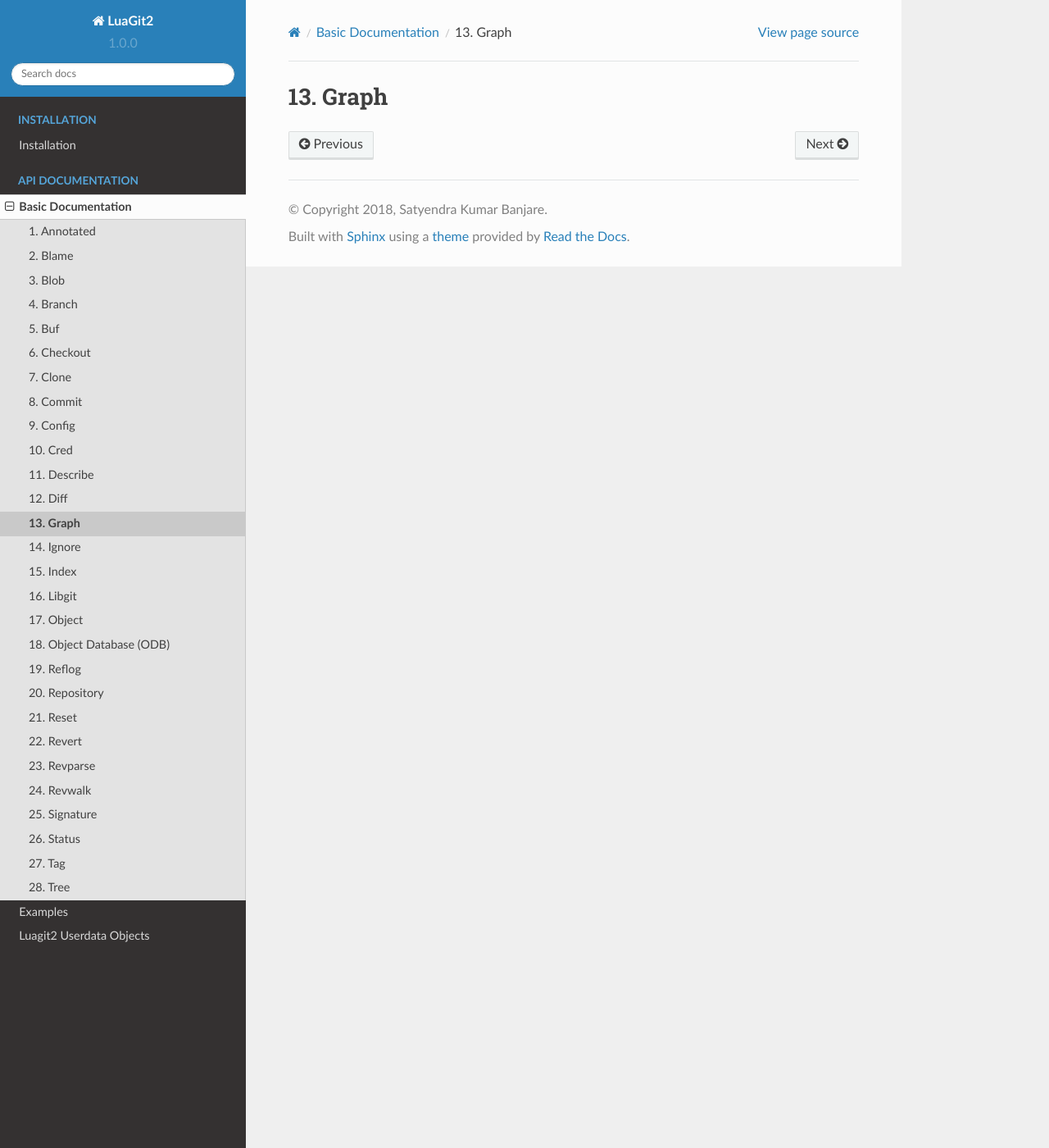
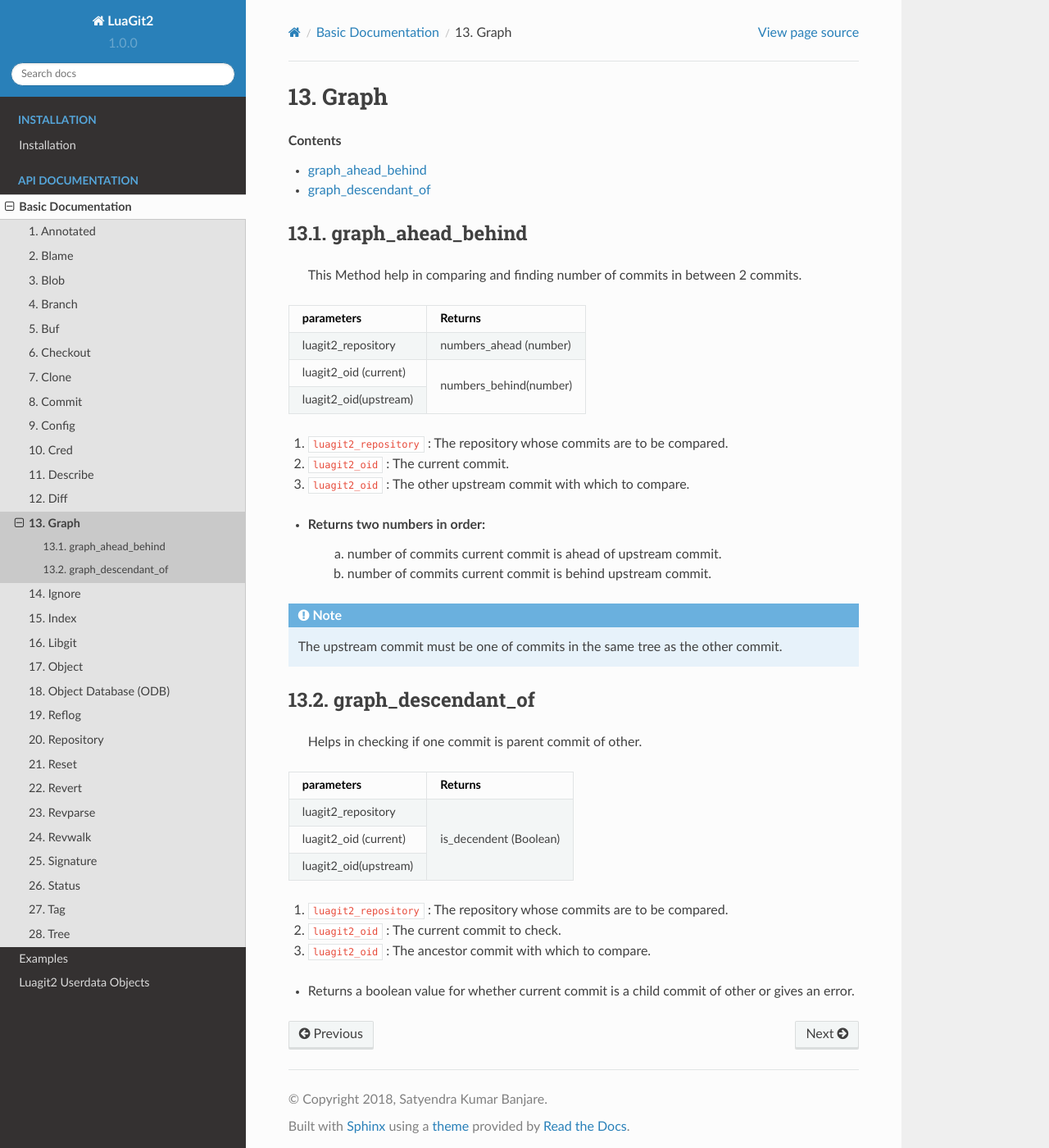
Before and after one commit to SatyendraBanjare/luagit2, a Sphinx documentation site: the page built from docs/source/basic/graph.rst, in a window 1280 px wide and 1400 px high. Shown: the whole window at 82% size. Built offline with Sphinx 7.4.7 and the Read the Docs theme 2.0.0, drawn with Linux system fonts in a browser that asks for light colours; pages that are not in the unit, such as notebooks, are missing from menus.

Commit message:
docs(graph): added documentation

```diff
--- a/docs/source/basic/graph.rst
+++ b/docs/source/basic/graph.rst
@@ -1,2 +1,52 @@
 Graph
 =====
+
+.. contents:: Contents
+   :local:
+
+
+graph_ahead_behind
+-----------------------
+
+	This Method help in comparing and finding number of commits in between 2 commits.
+
++---------------------------+---------------------------------+
+| parameters                | Returns                         |
++===========================+=================================+
+| luagit2_repository        | numbers_ahead (number)          |
++---------------------------+---------------------------------+
+| luagit2_oid (current)     | numbers_behind(number)          |
++---------------------------+                                 +
+| luagit2_oid(upstream)     |                                 |
++---------------------------+---------------------------------+
+
+1. ``luagit2_repository`` : The repository whose commits are to be compared.
+2. ``luagit2_oid`` : The current commit.
+3. ``luagit2_oid`` : The other upstream commit with which to compare.
+
+* Returns two numbers in order:
+	a. number of commits current commit is ahead of upstream commit.
+	b. number of commits current commit is behind upstream commit.
+
+.. note:: The upstream commit must be one of commits in the same tree as the other commit.
+
+graph_descendant_of
+-----------------------
+
+	Helps in checking if one commit is parent commit of other.
+
++---------------------------+---------------------------------+
+| parameters                | Returns                         |
++===========================+=================================+
+| luagit2_repository        | is_decendent (Boolean)          |
++---------------------------+                                 +
+| luagit2_oid (current)     |                                 |
++---------------------------+                                 +
+| luagit2_oid(upstream)     |                                 |
++---------------------------+---------------------------------+
+
+1. ``luagit2_repository`` : The repository whose commits are to be compared.
+2. ``luagit2_oid`` : The current commit to check.
+3. ``luagit2_oid`` : The ancestor commit with which to compare.
+
+* Returns a boolean value for whether current commit is a child commit of other or gives an error.
```
